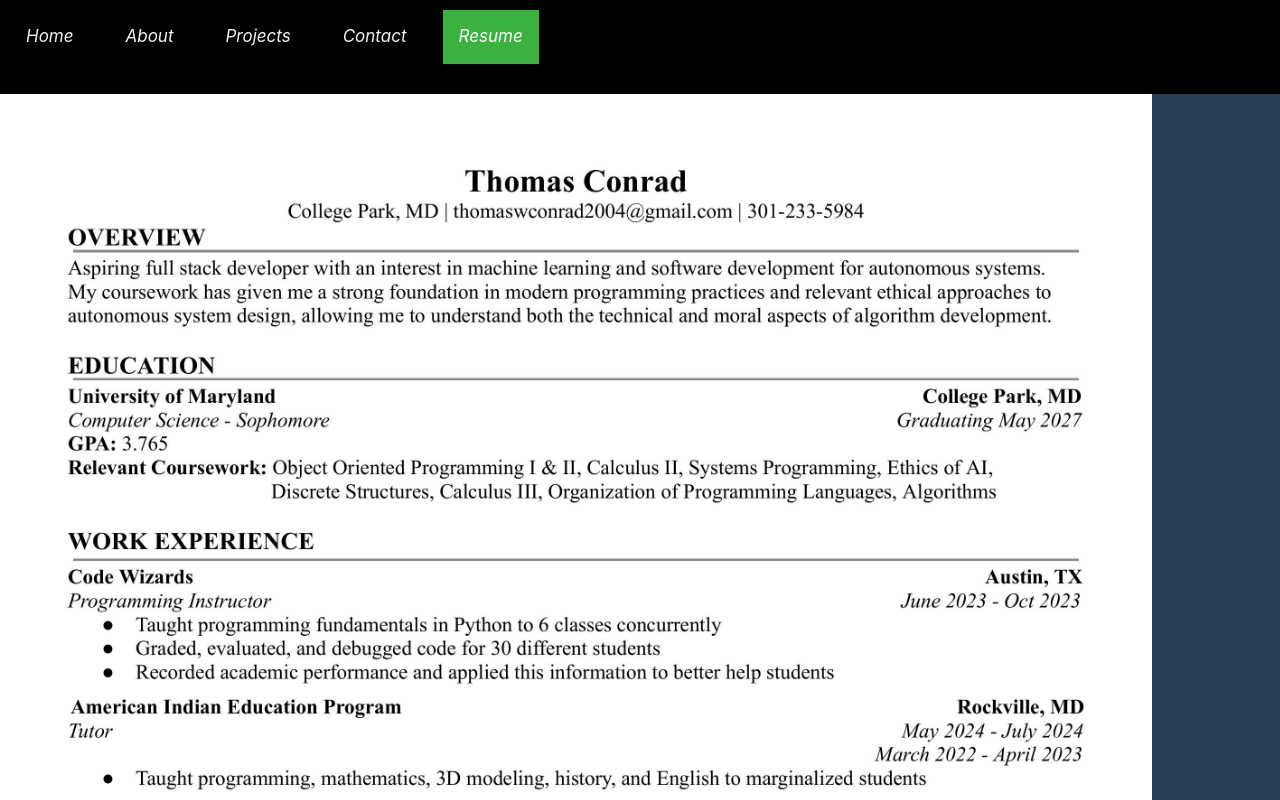
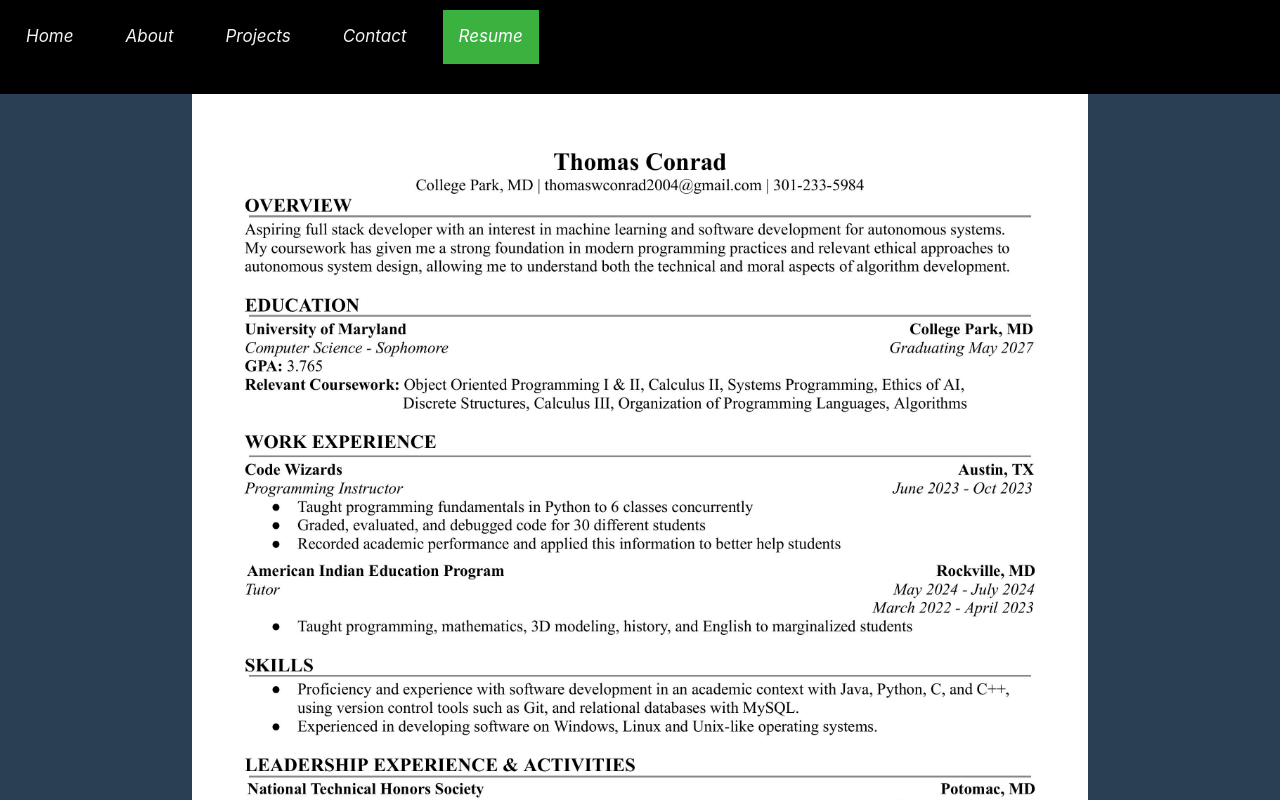
Before and after one commit to tconrad1/typescript-react-review, a React (Create React App) app: page /resume in a window 1280 px wide. Shown: the top 800 px of the page. Built offline with nearby package versions, Linux system fonts and the light colour scheme.

Commit message:
minor css update

```diff
--- /dev/null
+++ b/src/Resume.css
@@ -0,0 +1,8 @@
+.Resume img{
+    width: 100%;
+}
+
+.Resume {
+    margin: auto;
+    width: 70%;
+}
--- a/src/Resume.tsx
+++ b/src/Resume.tsx
@@ -1,12 +1,11 @@
 import React from 'react';
-import { pdfjs } from 'react-pdf';
-
+import "./Resume.css";
 
 const Resume = () => {
     const res = require("./Thomas Conrad Resume.jpg")
     return (
-        <div className='Body'>
-            <img src = {res} alt="Thomas Conrad's Resume " style = {{width:'90%'}}></img>
+        <div className='Resume'>
+            <img src = {res} alt="Thomas Conrad's Resume " />
         </div>
     );
 
```
